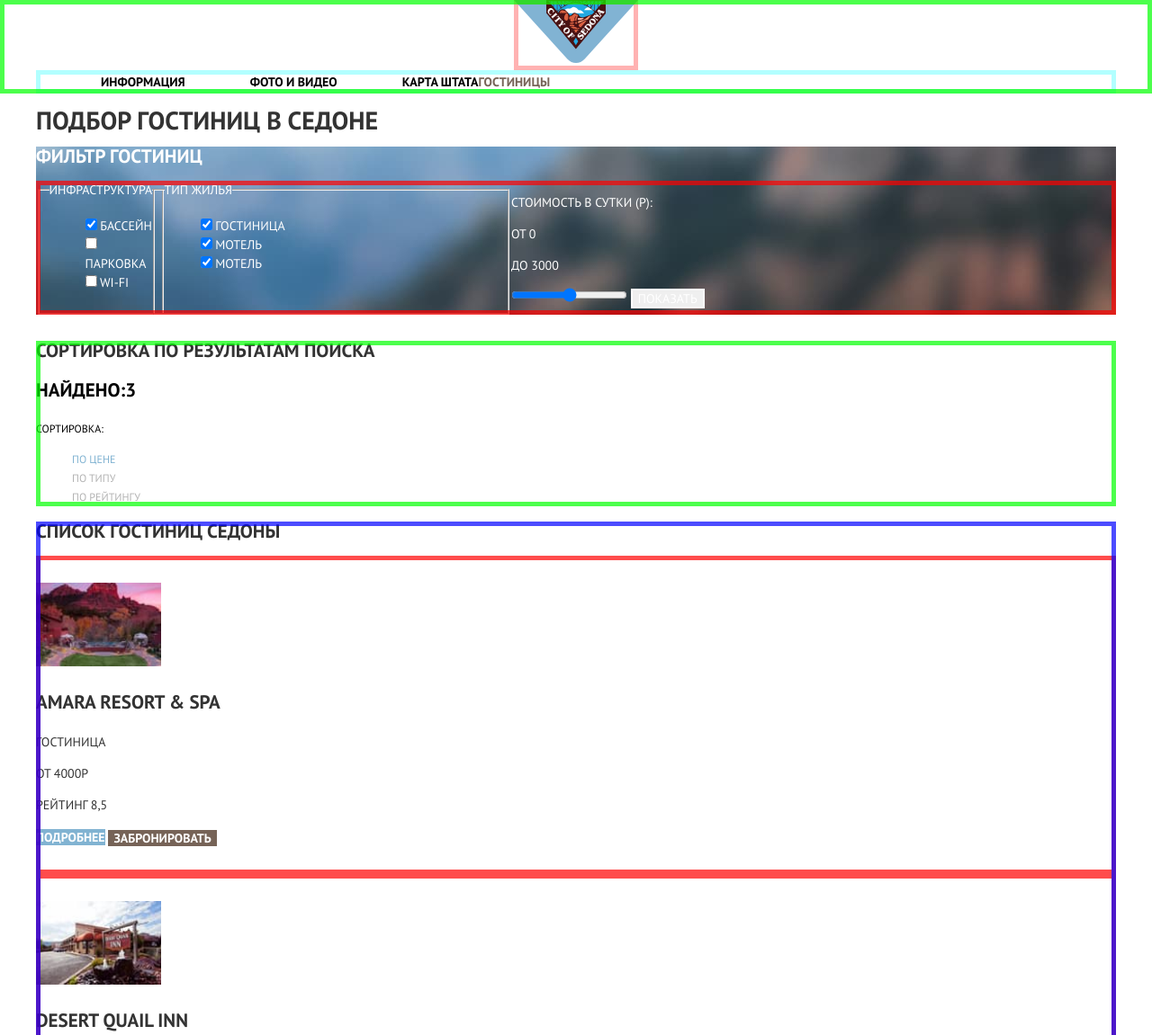
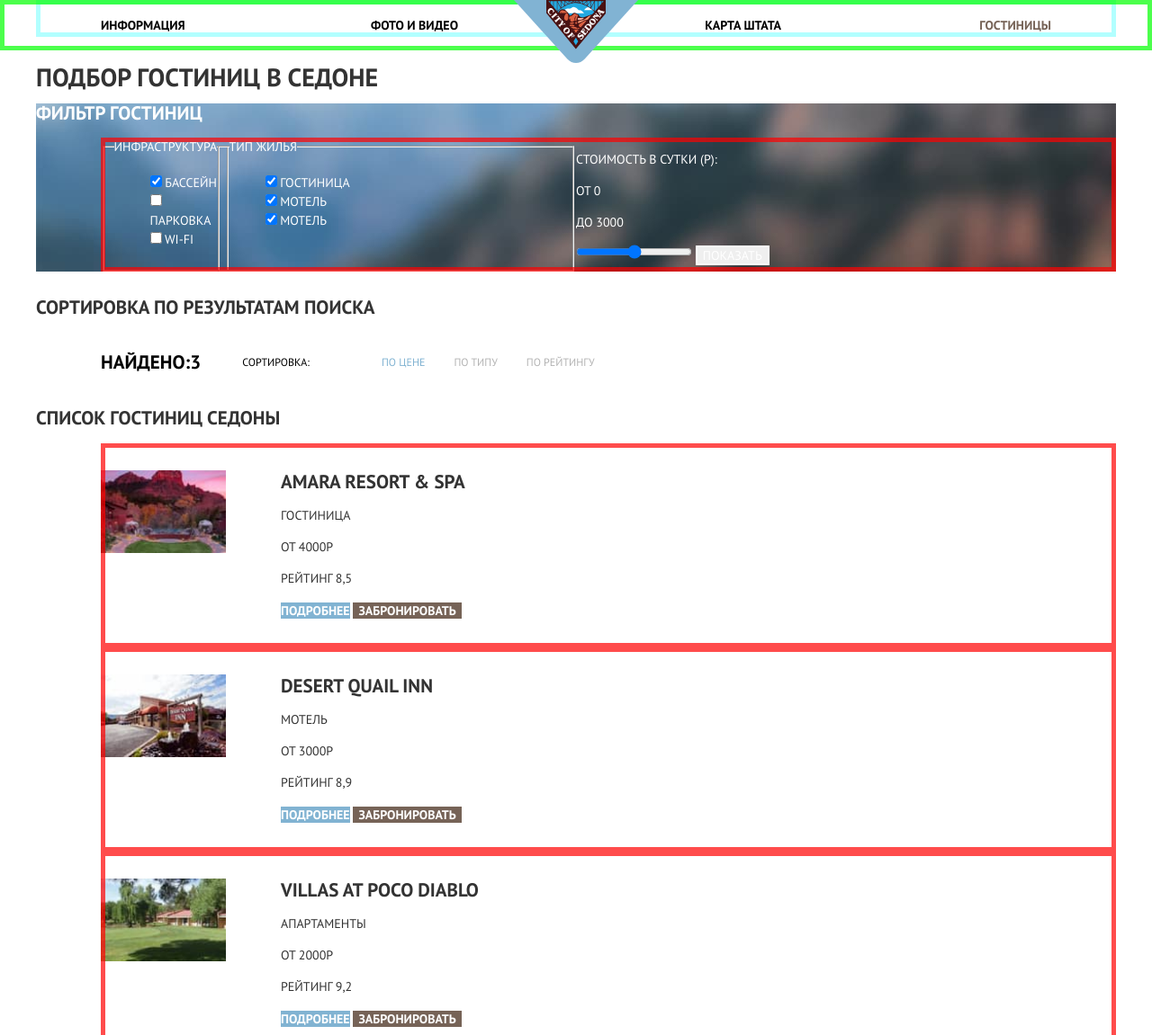
Before and after one commit to htmlacademy-htmlcss/1563691-sedona-30, a plain HTML site: page catalog.html in a window 1280 px wide. Shown: the top 1151 px of the page at 90% size. Drawn offline with Linux system fonts and the light colour scheme; files whose address does not match are found by name.

Commit message:
Добавляет флексы на страницу каталога, исправляет расположение элементов в шапке

```diff
--- a/catalog.html
+++ b/catalog.html
@@ -17,11 +17,11 @@
         <a class="main-header-logo" href="index.html">
           <img src="img/logo.svg" width="138" height="70" alt="Логотип Седона">
         </a>
-        <ul class="site-navigation">
-          <li><a class="site-navigation-link" href="blank.html">Информация</a></li>
-          <li><a class="site-navigation-link" href="blank.html">Фото и видео</a></li>
-          <li><a class="site-navigation-link" href="blank.html">Карта штата</a></li>
-          <li><a class="site-navigation-link-current">Гостиницы</a></li>
+            <ul class="site-navigation container">
+              <li class="site-navigation-item"><a class="site-navigation-link" href="blank.html">Информация</a></li>
+              <li class="site-navigation-item"><a class="site-navigation-link" href="blank.html">Фото и видео</a></li>
+              <li class="site-navigation-item "><a class="site-navigation-link" href="blank.html">Карта штата</a></li>
+              <li class="site-navigation-item "><a class="site-navigation-link-current">Гостиницы</a></li>
             </ul>
       </nav>
     </header>
@@ -78,63 +78,70 @@
 
       <section class="sorting">
         <h2>Сортировка по результатам поиска</h2>
+        <section class="sorting-filters">
           <p class="sorting-caption">Найдено:3</p>
           <p class="sorting-text">Сортировка:</p>
           <ul class="sorting-list">
-          <li>
+            <li class="sorting-item">
               <a class="sorting-link sorting-link-current" href="#">По цене</a>
             </li>
-          <li>
+            <li class="sorting-item">
               <a class="sorting-link" href="#">По типу</a>
             </li>
-          <li>
+            <li class="sorting-item">
               <a class="sorting-link" href="#">По рейтингу</a>
             </li>
           </ul>
+        </section>
       </section>
 
       <section class="search-results">
         <h2>Список гостиниц седоны</h2>
         <ul class="search-results-list">
-          <li class="search-results-item">
-            <article>
+          <li>
+            <article class="search-results-item">
               <img src="img/amara.jpg" width="139" height="90" alt="Фото гостиницы Amara Resort & Spa">
+              <div class="hotel-information">
                 <p class="hotel-caption">Amara Resort &#38; Spa</p>
                 <p>Гостиница</p>
                 <p>от 4000р</p>
                 <p>Рейтинг 8,5</p>
                 <a class="button-detail" href="#">Подробнее</a>
                 <button class="button-booking" type="submit">Забронировать</button>
+              </div>
             </article>
           </li>
-          <li class="search-results-item">
-            <article>
+          <li>
+            <article class="search-results-item">
               <img src="img/desert.jpg" width="139" height="90" alt="Фото мотеля Desert Quail Inn">
+              <div class="hotel-information">
                 <p class="hotel-caption">Desert Quail Inn</p>
                 <p>Мотель</p>
                 <p>от 3000р</p>
                 <p>Рейтинг 8,9</p>
                 <a class="button-detail" href="#">Подробнее</a>
               <button class="button-booking" type="submit">Забронировать</button>
+              </div>
             </article>
           </li>
-          <li class="search-results-item">
-            <article>
+          <li>
+            <article class="search-results-item">
               <img src="img/villas.jpg" width="139" height="90" alt="Фото апартаментов Villas at Poco Diablo">
+              <div class="hotel-information">
                 <p class="hotel-caption">Villas at Poco Diablo</p>
                 <p>Апартаменты</p>
                 <p>от 2000р</p>
                 <p>Рейтинг 9,2</p>
                 <a class="button-detail" href="#">Подробнее</a>
                 <button class="button-booking" type="submit">Забронировать</button>
+              </div>
             </article>
           </li>
         </ul>
       </section>
     </main>
 
-    <footer class="main-footer">
-      <div class="container">
+    <footer class="main-footer container">
       <section class="main-footer-contacts">
         <h2>Контакты</h2>
         <p class="contacts-text">&num;visitSEDONA</p>
@@ -160,7 +167,6 @@
           <img src="img/logo-htmlacademy.svg" width="115" height="41" alt="Логотип HTML Academy">
         </a>
       </section>
-    </div>
     </footer>
   </body>
 </html>
--- a/css/style.css
+++ b/css/style.css
@@ -45,7 +45,7 @@
 /* Global */
 
 body {
-    min-width: 960px;
+    min-width: 1200px;
     margin: 0;
     padding: 0;
     font-family: PT Sans, Arial, sans-serif;
@@ -76,6 +76,7 @@ img {
 .main-header {
     outline: 5px solid rgba(0, 255, 0, 0.7);
     outline-offset: -5px;
+    height: 56px;
   }
 
 /* Main navigation */
@@ -84,9 +85,6 @@ img {
     line-height: 26px;
     font-weight: 700;
     display: grid;
-    width: 1200px;
-    margin: 0 auto;
-    padding: 0 10px;width: 1200px;
     margin: 0 auto;
     padding: 0 10px;
 }
@@ -102,23 +100,23 @@ img {
     margin: 0;
     padding: 0;
     display: flex;
+    width: 1200px;
 }
 
-.site-navigation-link {
-    padding-left: 72px;
+.site-navigation-item {
+    width: 228px;
+    margin-left: 72px;
     text-align: left;
+    z-index: 1;
+    margin-top: 15px;
 }
 
-.site-link-map {
-    margin-left: auto;
+.site-navigation li:nth-child(4n),
+.site-navigation li:nth-child(3n) {
+    margin-left: 0;
+    margin-right: 72px;
+    text-align: right;
 }
-
-.site-navigation-link:nth-child(4n),
-.site-navigation-link:nth-child(4-1) {
-    padding-left: 0;
-    padding-right: 72px;
-    text-align: right;
-}*
 
 /* Container */
 
@@ -130,9 +128,11 @@ img {
 /* Logo */
 
 .main-header-logo {
-    outline: 5px solid rgba(255, 0, 0, 0.3);
-    outline-offset: -5px;
-    justify-self: center;
+    position: absolute;
+    left: 0px;
+    right: 0px;
+    width: 100%;
+    text-align: center;
 }
 
 
@@ -143,25 +143,23 @@ img {
     outline-offset: -5px;
     display: grid;
     grid-template-columns: 128px 400px 527px;
+    margin-left: 72px;
 }
 
-.search-results {
-    grid-template-rows: 1fr 1fr 1fr;
+.sorting-filters {
+    display: flex;
+    align-items: center;
+    margin-left: 72px;
 }
 
 .search-results-item {
     outline: 5px solid rgba(255, 0, 0, 0.7);
     outline-offset: -5px;
-}
-
-.sorting {
-    outline: 5px solid rgba(0, 255, 0, 0.7);
-    outline-offset: -5px;
-}
-
-.search-results {
-    outline: 5px solid rgba(0, 0, 255, 0.7);
-    outline-offset: -5px;
+    display: grid;
+    grid-template-columns: 200px 1fr;
+    padding-top: 30px;
+    padding-bottom: 30px;
+    margin-left: 72px;
 }
 
 /* Grid */
@@ -192,11 +190,10 @@ img {
 
 /* Main display */
 
-
 .main-picture {
     background-image: url(../img/background-photo.jpg);
+    background-color: var(--accent-light);
     background-repeat: no-repeat;
-    background-position: 50% 50%;
     text-align: center;
     margin-bottom: 42.5px;
     padding-top: 63px;
@@ -232,7 +229,6 @@ img {
 .features-list {
     display: grid;
     grid-template-columns: 1fr 1fr 1fr;
-
     list-style: none;
     margin: 0;
     padding: 0;
@@ -361,10 +357,17 @@ img {
     color: var(--basic-black);
     font-size: 12px;
     line-height: 18px;
+    margin-left: 46px;
 }
 
 .sorting-list {
     list-style: none;
+    margin-left: 40px;
+    display: flex;
+}
+
+.sorting-item {
+    margin-right: 32px;
 }
 
 .sorting-link {
@@ -386,11 +389,6 @@ img {
     margin: 0;
 }
 
-.search-results-item {
-    padding-bottom: 30px;
-    padding-top: 30px;
-}
-
 .sorting-link:hover {
     color: var(--accent-light);
 }
@@ -403,6 +401,8 @@ img {
     font-size: 21px;
     font-weight: bold;
     line-height: 26px;
+    margin: 0;
+    padding: 0;
 }
 
 .button-detail {
@@ -449,9 +449,6 @@ img {
     outline: 5px solid rgba(255, 0, 0, 0.7);
     outline-offset: -5px;
     padding: 23px 0;
-}
-
-.main-footer .container {
     display: grid;
     grid-template-columns: 1fr 1fr 1fr;
 }
@@ -459,11 +456,16 @@ img {
 .main-footer-contacts {
     outline: 5px solid rgba(0, 255, 0, 0.7);
     text-align: center;
+    margin-left: 72px;
 }
 
 .footer-copyright {
     outline: 5px solid rgba(255, 0, 255, 0.7);
     text-align: center;
+    margin-right: 72px;
+    display: flex;
+    justify-content: center;
+    align-items: center;
 }
 
 .contacts-text {
@@ -481,10 +483,13 @@ img {
     list-style: none;
     display: flex;
     justify-content: center;
+    justify-content: center;
+    align-items: center;
 }
 
 .main-footer-text {
     line-height: 26px;
+    padding-right: 8px;
 }
 
 .social-button {
```
Also changed, not shown: index.html (+7 -9 lines). Lines whose indentation alone changed are shown as unchanged.
